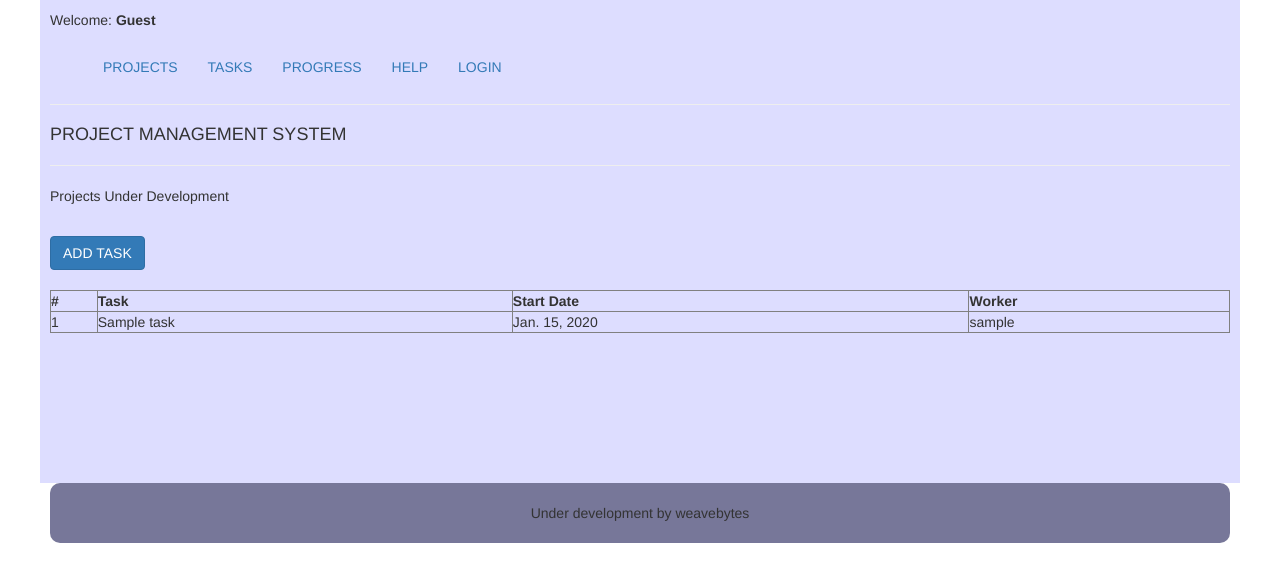
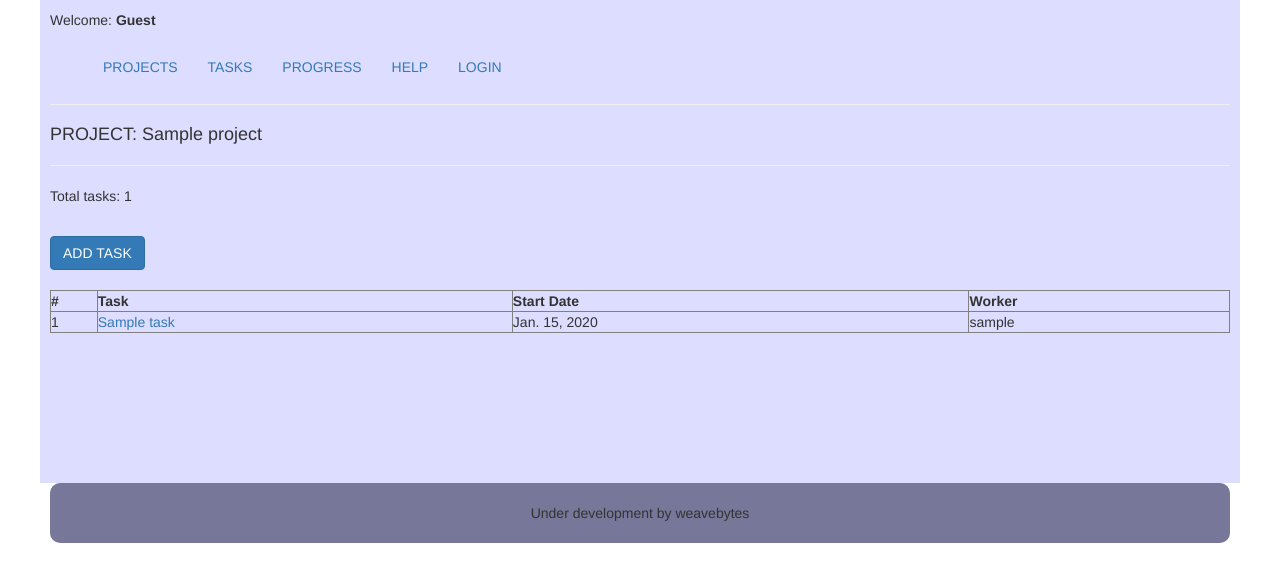
Before and after one commit to stoic1979/djprojman, a Django app: page /project/1 in a window 1280 px wide. Shown: the top 570 px of the page. Run offline with Django 3.2, Linux system fonts and the light colour scheme; a user stored in the database is signed in; tables that the repository leaves empty hold one stand-in row (values such as "Sample post"); parts of the project's set-up code (start-up, migrations or seed data) failed here and were passed over; some libraries are stand-ins or nearby versions.

Commit message:
updated task list template

```diff
--- a/dashboard/templates/tasks.html
+++ b/dashboard/templates/tasks.html
@@ -5,10 +5,10 @@
 {% endblock %}
 
 {% block body %}
-<h4> PROJECT MANAGEMENT SYSTEM </h4><hr>
+<h4>PROJECT: {{ project.title }} </h4><hr>
 
 <section>
-<p>Projects Under Development</p>
+<p>Total tasks: {{ project.get_tasks.count }}</p>
 </section>
 <br> <a href="/add_task/"> <button type="button" class="btn btn-primary">ADD TASK</button></a><br><br>
 <table border="1" cellspacing="5" cellpadding="5" width="100%">
@@ -21,7 +21,7 @@
     {% for task in tasks %}
     <tr>
         <td>{{ forloop.counter }}</td>
-        <td>{{ task.title }}</td>
+        <td><a href="/task_detail/{{ task.id }}">{{ task.title }}</a></td>
         <td>{{ task.start_date }}</td>
         <td>{{ task.worker }}</td>
     </tr>
```
